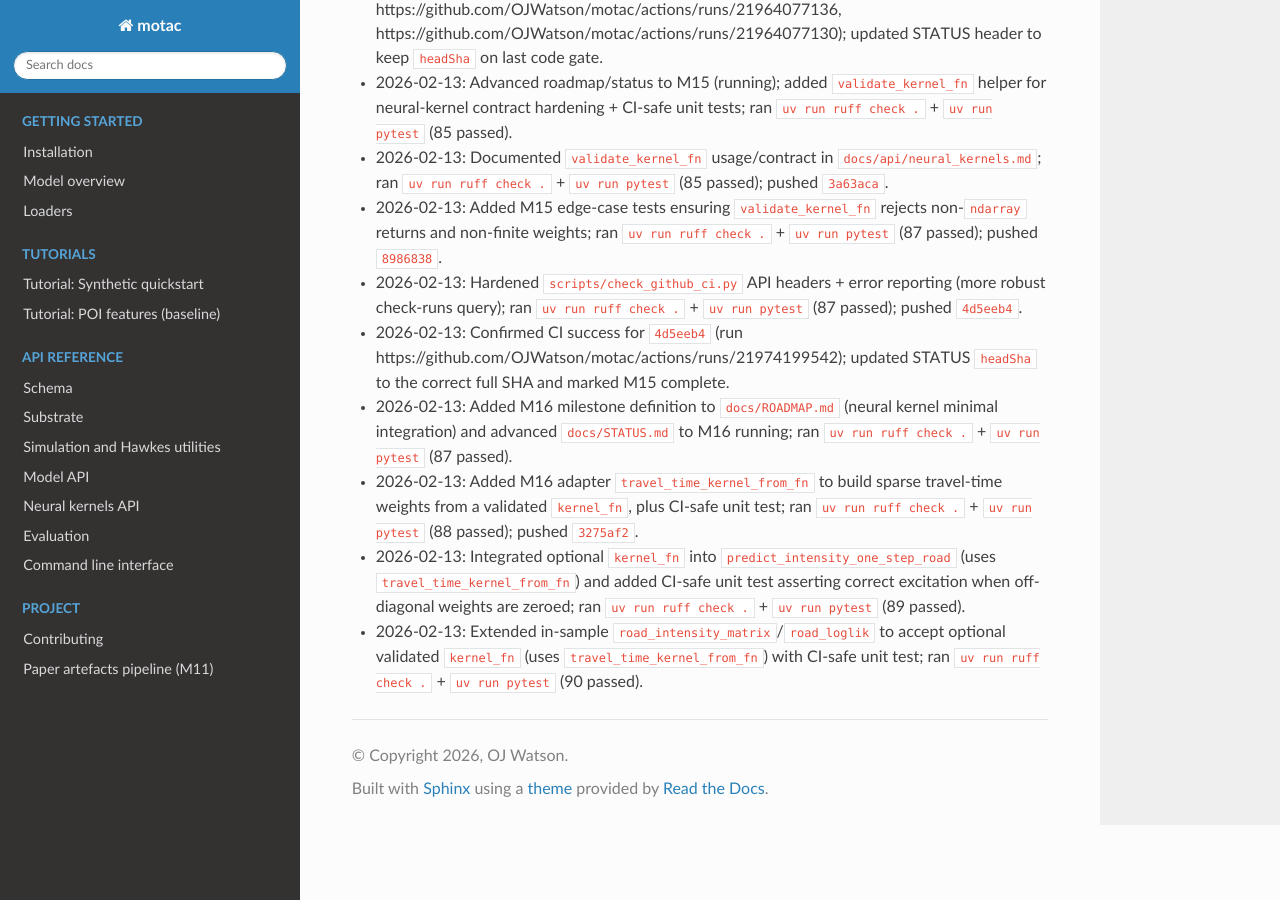
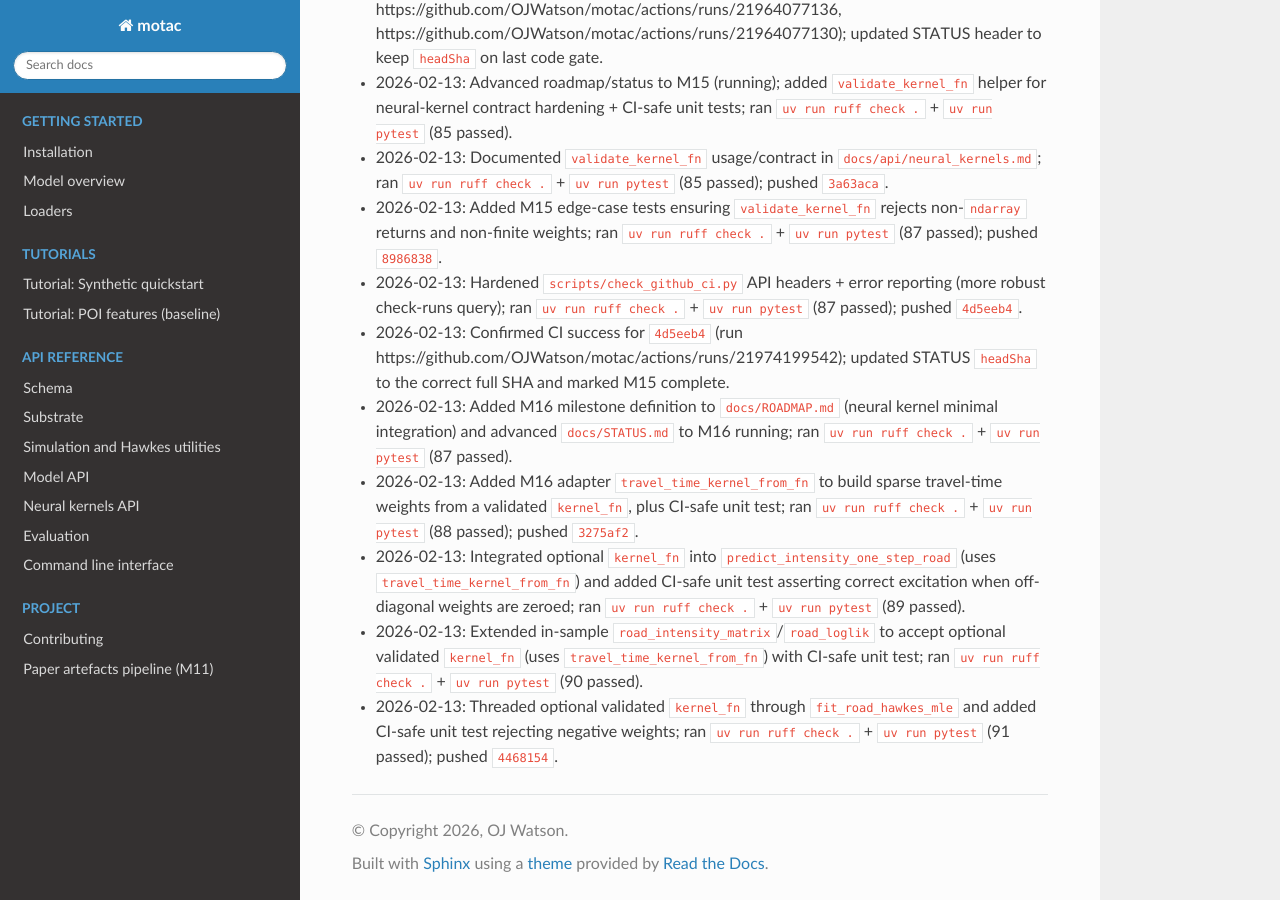
Before and after one commit to OJWatson/motac, a Sphinx documentation site: the page built from docs/WORKLOG.md, in a window 1280 px wide and 900 px high, scrolled down 2955 px. Built offline with Sphinx 7.4.7 and the Read the Docs theme 3.1.0, drawn with Linux system fonts in a browser that asks for light colours.

Commit message:
docs: update STATUS/WORKLOG for M16 fit kernel_fn

```diff
--- a/docs/WORKLOG.md
+++ b/docs/WORKLOG.md
@@ -58,3 +58,4 @@ Guidelines:
 - 2026-02-13: Added M16 adapter `travel_time_kernel_from_fn` to build sparse travel-time weights from a validated `kernel_fn`, plus CI-safe unit test; ran `uv run ruff check .` + `uv run pytest` (88 passed); pushed `3275af2`.
 - 2026-02-13: Integrated optional `kernel_fn` into `predict_intensity_one_step_road` (uses `travel_time_kernel_from_fn`) and added CI-safe unit test asserting correct excitation when off-diagonal weights are zeroed; ran `uv run ruff check .` + `uv run pytest` (89 passed).
 - 2026-02-13: Extended in-sample `road_intensity_matrix`/`road_loglik` to accept optional validated `kernel_fn` (uses `travel_time_kernel_from_fn`) with CI-safe unit test; ran `uv run ruff check .` + `uv run pytest` (90 passed).
+- 2026-02-13: Threaded optional validated `kernel_fn` through `fit_road_hawkes_mle` and added CI-safe unit test rejecting negative weights; ran `uv run ruff check .` + `uv run pytest` (91 passed); pushed `4468154`.
```
Also changed, not shown: docs/STATUS.md (+2 -2 lines).
